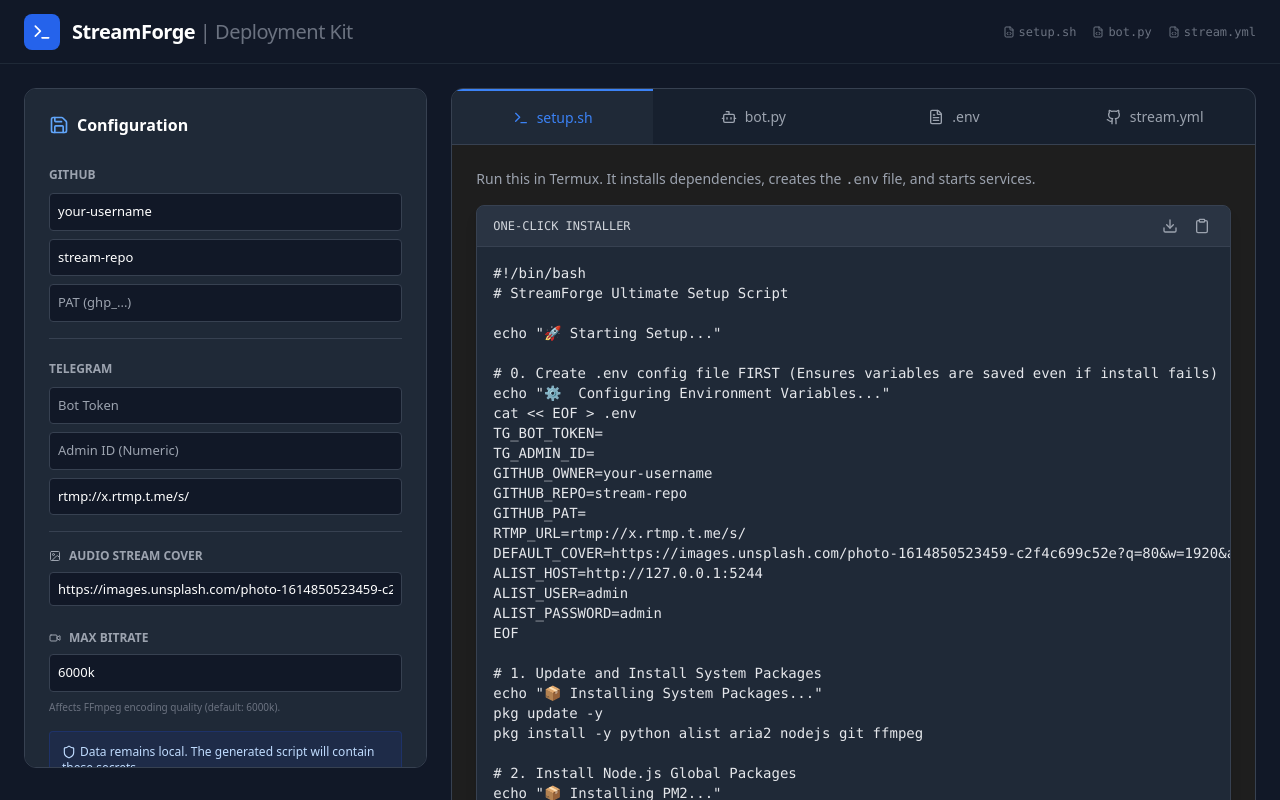
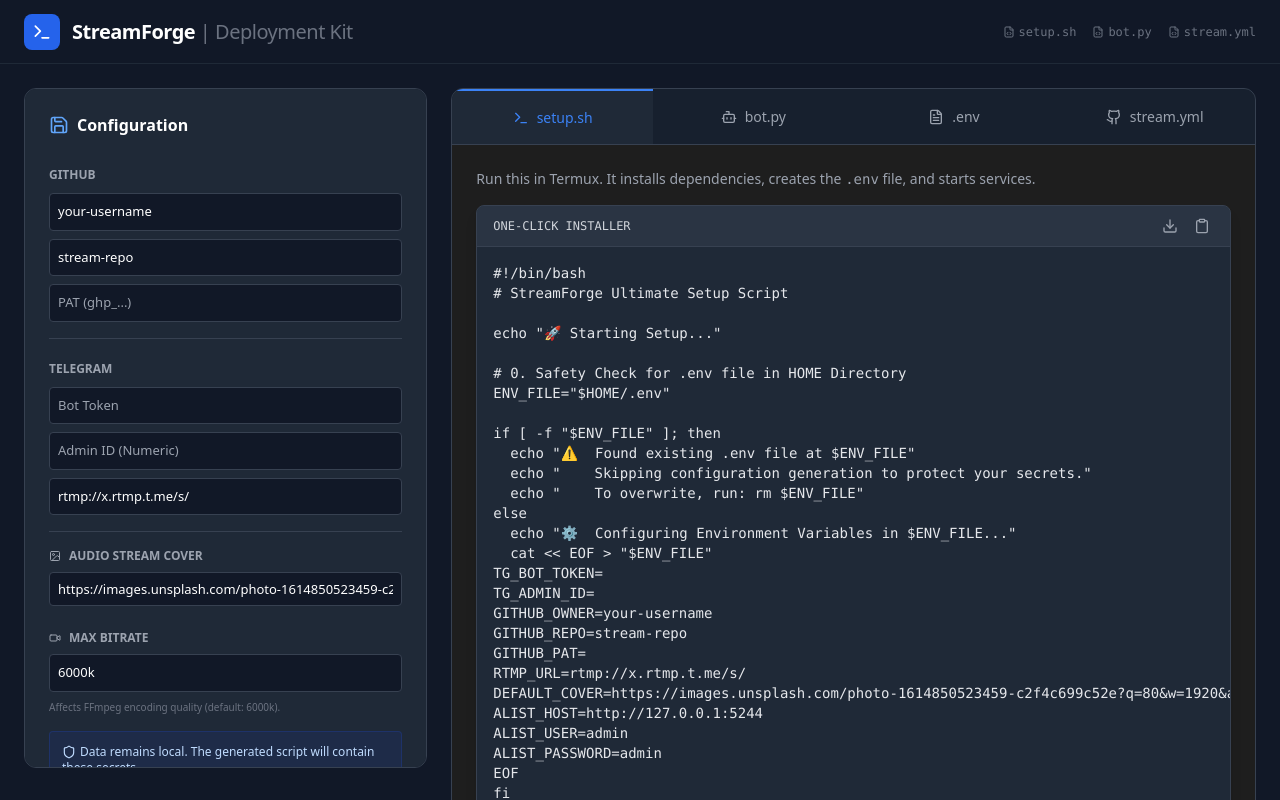
Before and after one commit to wen9529/xx, a React (Vite) app: page / in a window 1280 px wide. Built offline with nearby package versions, Linux system fonts and the light colour scheme.

Commit message:
Full sync (including workflows): 2026-02-12 18:57:09

```diff
--- a/constants.ts
+++ b/constants.ts
@@ -38,7 +38,11 @@
 from telegram import Update, InlineKeyboardButton, InlineKeyboardMarkup, ReplyKeyboardMarkup
 from telegram.ext import ApplicationBuilder, ContextTypes, CommandHandler, CallbackQueryHandler, MessageHandler, filters
 
-load_dotenv()
+# Load .env from User Home Directory (Termux Root)
+home_dir = os.path.expanduser("~")
+env_path = os.path.join(home_dir, ".env")
+load_dotenv(env_path)
+
 BOT_TOKEN = os.getenv("TG_BOT_TOKEN")
 ADMIN_ID = os.getenv("TG_ADMIN_ID")
 GITHUB_OWNER = os.getenv("GITHUB_OWNER")
@@ -208,11 +212,19 @@
 
 echo "🚀 Starting Setup..."
 
-# 0. Create .env config file FIRST (Ensures variables are saved even if install fails)
-echo "⚙️  Configuring Environment Variables..."
-cat << EOF > .env
+# 0. Safety Check for .env file in HOME Directory
+ENV_FILE="\$HOME/.env"
+
+if [ -f "\$ENV_FILE" ]; then
+  echo "⚠️  Found existing .env file at \$ENV_FILE"
+  echo "    Skipping configuration generation to protect your secrets."
+  echo "    To overwrite, run: rm \$ENV_FILE"
+else
+  echo "⚙️  Configuring Environment Variables in \$ENV_FILE..."
+  cat << EOF > "\$ENV_FILE"
 ${GENERATE_ENV_CONTENT(config)}
 EOF
+fi
 
 # 1. Update and Install System Packages
 echo "📦 Installing System Packages..."
@@ -254,7 +266,7 @@
 
 pm2 save
 echo "🎉 Done! Alist Aria2 Secret: $ARIA_RPC"
-echo "ℹ️  Bot Token & Config saved to .env file"
+echo "ℹ️  Bot Token & Config saved to: \$ENV_FILE"
 `;
 
 export const GITHUB_WORKFLOW_TEMPLATE = (config: StreamConfig) => `name: Alist Stream to Telegram
```
Also changed, not shown: 2 other files (tests, documents, lock files or other folders).
